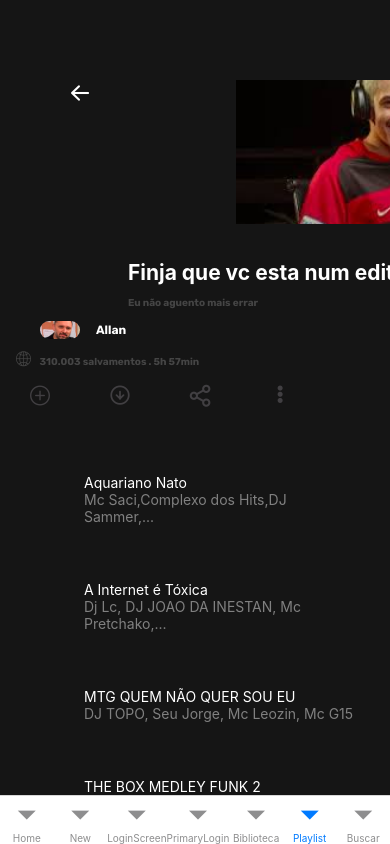
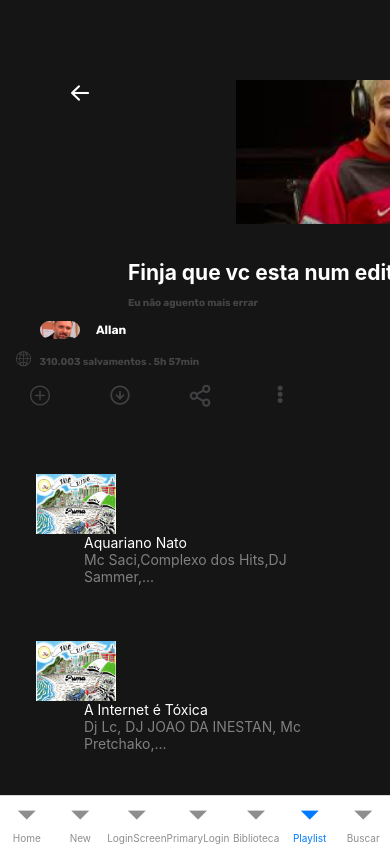
Before and after one commit to Guilherme-S-Mesquita/Projeto-Spotify, a React Native app: screen /Playlist in a window 390 px wide. Built offline with nearby package versions, Linux system fonts and the light colour scheme.

Commit message:
imagem do flatlist

```diff
--- a/src/screens/playlist.tsx
+++ b/src/screens/playlist.tsx
@@ -21,7 +21,7 @@ const playlist: React.FC<{ navigation: any }> = ({ navigation }) => {
 
       nome:'Aquariano Nato',
       email:'Mc Saci,Complexo dos Hits,DJ Sammer,...',
-
+      imagem: Imagens.artistaPuma,
 
     },
     {
@@ -68,13 +68,13 @@ const playlist: React.FC<{ navigation: any }> = ({ navigation }) => {
 const App = () => {
 
   <View style={styles.item}>
-  <Image source={Imagens.aquarianoNato} style={styles.aquariano}/>
+  <Image source={Imagens.artistaPuma} style={styles.aquariano}/>
   </View>
 }
 
   const Item = ({nome,cantores}) => (
     <View style={styles.item}>
-
+        <Image source={Imagens.pumaj} style={styles.aquariano} />
       <Text style={styles.nomes}>{nome}</Text>
       <Text style={styles.cantores}>{cantores}             </Text>
 
@@ -101,7 +101,7 @@ const App = () => {
 
 
   return (
-
+<ScrollView>
     <View style={styles.containerLogin}>
       <View style={styles.nav}>
 
@@ -212,7 +212,7 @@ const App = () => {
 
 
     </View>
-
+    </ScrollView>
 
 
 
```
Also changed, not shown: 1 other file (tests, documents, lock files or other folders).
